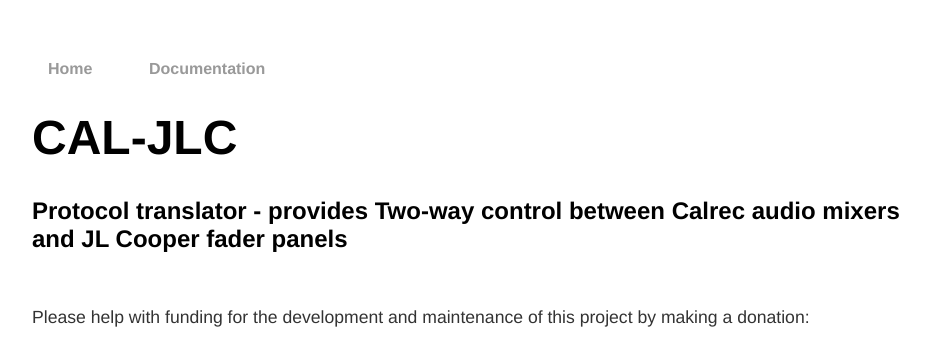
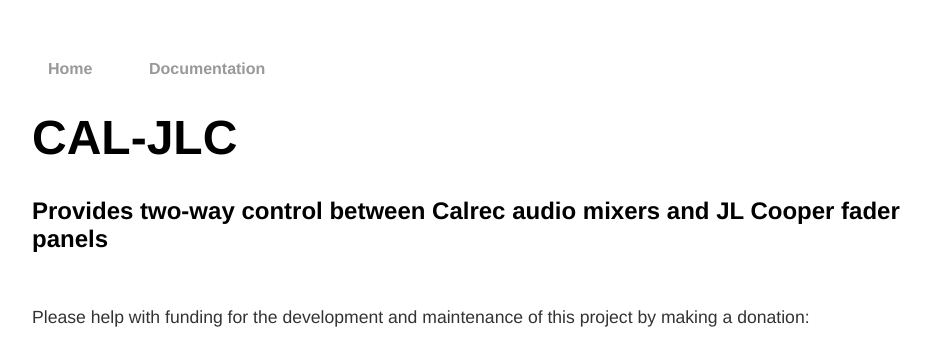
Before and after one commit to caljlc/CAL-JLC, a Jekyll site: the page built from docs/index.html, in a window 1280 px wide, cut to the strip 0-340 px from the top of the page. Shown: the whole strip, without its empty margins (160-1091 px from the left). Built offline with Jekyll 4.4.1, drawn with Linux system fonts in a browser that asks for light colours.

Commit message:
Update index.html

```diff
--- a/docs/index.html
+++ b/docs/index.html
@@ -4,7 +4,7 @@
 ---
 <div class="blurb">
 	<h1>CAL-JLC</h1>
-	<h2>Protocol translator - provides Two-way control between Calrec audio mixers and JL Cooper fader panels</h2>
+	<h2>Provides two-way control between Calrec audio mixers and JL Cooper fader panels</h2>
 
 	<br/>
 
```
